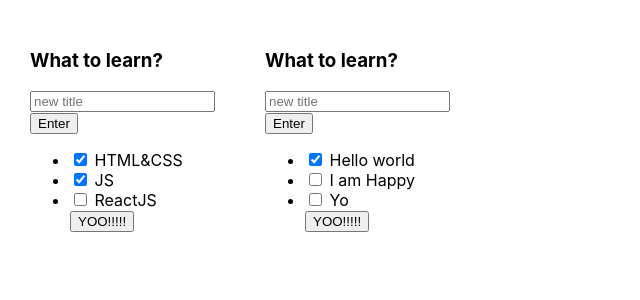
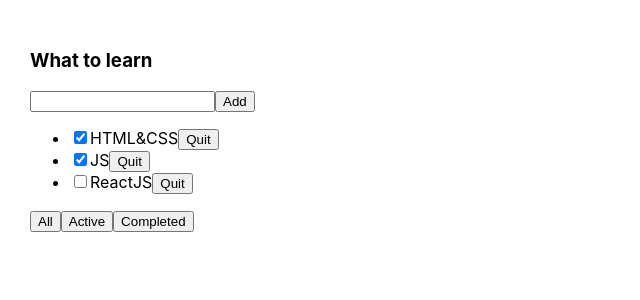
Before and after one commit to EvgeniBlag/TodoList, a React (Create React App) app: page / in a window 1280 px wide. Shown: the top 300 px of the page, without its empty margins (0-640 px from the left). Built offline with nearby package versions, Linux system fonts and the light colour scheme.

Commit message:
removeButton

```diff
--- a/src/App.tsx
+++ b/src/App.tsx
@@ -1,25 +1,32 @@
-import React from 'react';
+import React, { useState } from 'react';
 import './App.css';
-import { Footer } from './Footer/Footer';
+import { Header } from './Components/Header/Header';
 import {Todolist} from './Todolist';
 
 function App() {
 
-    const tasks1 = [
-        { id: 1, title: "HTML&CSS", isDone: true },
-        { id: 2, title: "JS", isDone: true },
-        { id: 3, title: "ReactJS", isDone: false }
-    ]
-    const tasks2 = [
-        { id: 1, title: "Hello world", isDone: true },
-        { id: 2, title: "I am Happy", isDone: false },
-        { id: 3, title: "Yo", isDone: false }
-    ]
+
+
+    let[tasks1,setTasks1]=useState(
+        [
+            { id: 1, title: "HTML&CSS", isDone: true },
+            { id: 2, title: "JS", isDone: true },
+            { id: 3, title: "ReactJS", isDone: false }
+        ]
+    )
+
+    const removeTask=(id:number)=>{
+
+      tasks1=tasks1.filter((el)=>el.id !== id)
+      setTasks1(tasks1)
+
+    }
 
     return (
         <div className="App">
-            <Todolist title="What to learn" tasks={tasks1} />
-            <Todolist title="Songs" tasks={tasks2} />
+
+            <Todolist title="What to learn" tasks={tasks1} removeTask={removeTask} />
+
 
         </div>
     );
--- a/src/Button/Button.module.css
+++ /dev/null
@@ -1,3 +0,0 @@
-.myButton{
-    display: flex;
-}
--- a/src/Button/Button.tsx
+++ /dev/null
@@ -1,18 +0,0 @@
-import React from "react";
-import { isPropertySignature } from "typescript";
-
-type ButtonPropsType={
-text:string
-
-}
-
-
-export const Button = (props:ButtonPropsType) =>{
-    return (
-        <div className="myButton">
-          <input type="button" value={props.text }/>
-
-
-        </div>
-    )
-}
--- /dev/null
+++ b/src/Components/Header/Header.tsx
@@ -0,0 +1,14 @@
+import React from "react";
+
+type HeaderPropsType={
+    title:string
+}
+
+
+export const Header = (props:HeaderPropsType) => {
+    return (
+        <div>
+          <h1>u</h1>
+        </div>
+    )
+}
--- a/src/Header/Header.tsx
+++ /dev/null
@@ -1,17 +0,0 @@
-import React from "react";
-import { Button } from "../Button/Button";
-import { Input } from "../Input/Input";
-
-
-
-
-export const Header = ()=>{
-    return (
-        <div>
-            <h3>What to learn?</h3>
-            <Input/>
-            <Button text={"Enter"} />
-
-        </div>
-    )
-}
--- a/src/Input/Input.tsx
+++ /dev/null
@@ -1,11 +0,0 @@
-import React from "react";
-import { Button } from "../Button/Button";
-
-export const Input = () => {
-    return (
-        <div>
-            <input type="text" placeholder="new title" />
-
-        </div>
-    )
-}
--- a/src/Todolist.tsx
+++ b/src/Todolist.tsx
@@ -1,7 +1,6 @@
-import React from 'react';
-import { Button } from './Button/Button';
-import { Footer } from './Footer/Footer';
-import { Header } from './Header/Header';
+import React, { useState } from 'react';
+import { Header } from './Components/Header/Header';
+
 
 type TaskType = {
     id: number
@@ -12,21 +11,42 @@
 type PropsType = {
     title: string
     tasks: Array<TaskType>
+    removeTask:(id:number)=>void
 }
 
 export function Todolist(props: PropsType) {
+
+
+
     return (
+
         <div>
-            <Header  />
+            <h3>{props.title}</h3>
+            <div>
+            <input />
+            <button>Add</button>
+        </div>
+
             <ul>
-                <li><input type="checkbox" checked={props.tasks[0].isDone} /> <span>{props.tasks[0].title}</span></li>
-                <li><input type="checkbox" checked={props.tasks[1].isDone} /> <span>{props.tasks[1].title}</span></li>
-                <li><input type="checkbox" checked={props.tasks[2].isDone} /> <span>{props.tasks[2].title}</span></li>
+                {props.tasks.map((el)=>{
+                 return(
+                        <li key={el.id}>
 
-               <Button text={"YOO!!!!!"} />
+                        <input type="checkbox" checked={el.isDone} />
+                         <span>{el.title}</span>
+                         <button onClick={()=>{props.removeTask(el.id)}}>Quit</button>
+
+                        </li>
+                 )
+                })}
+
 
             </ul>
-
+            <div>
+                <button>All</button>
+                <button>Active</button>
+                <button>Completed</button>
+            </div>
 
         </div>
     )
```
Also changed, not shown: src/Footer/Footer.tsx (deleted, +0 -13 lines), src/Components/Header/Header.module.css (added), src/Header/Header.module.css (deleted), src/Input/Input.module.css (deleted).
